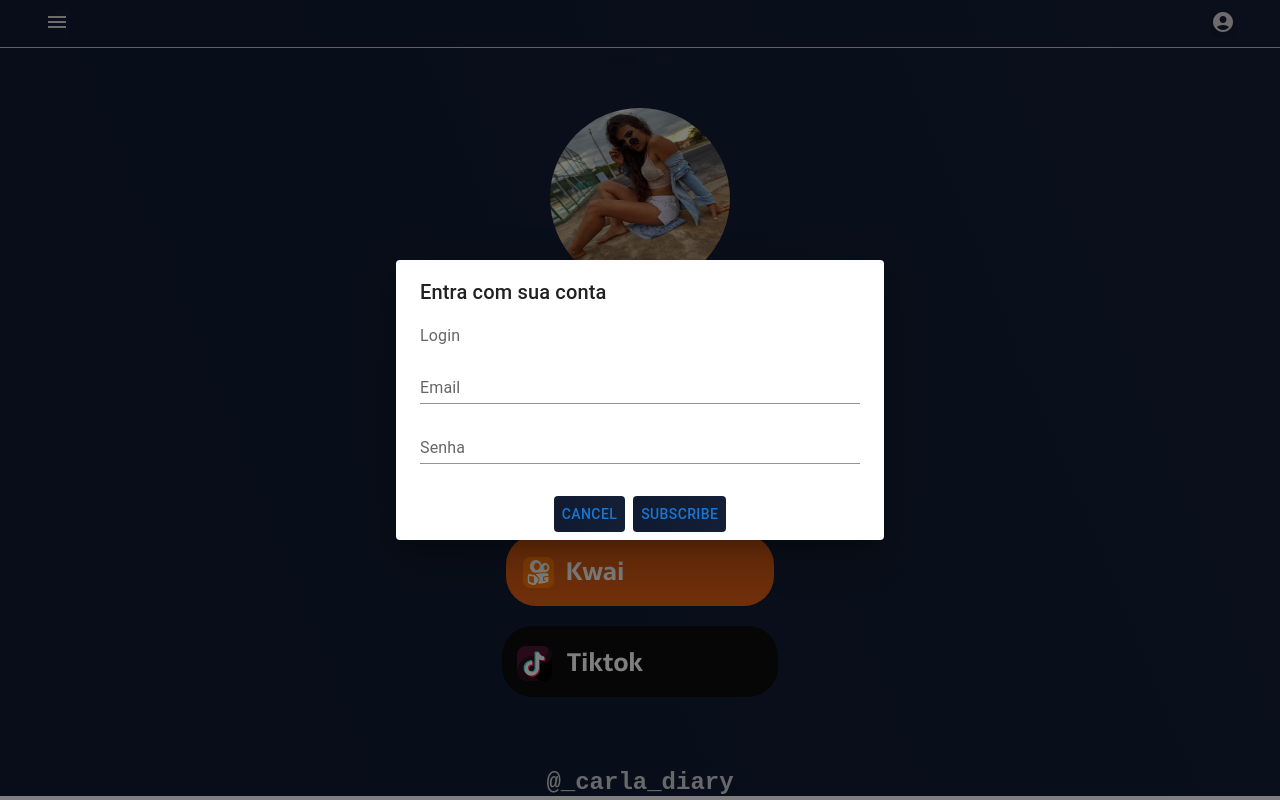
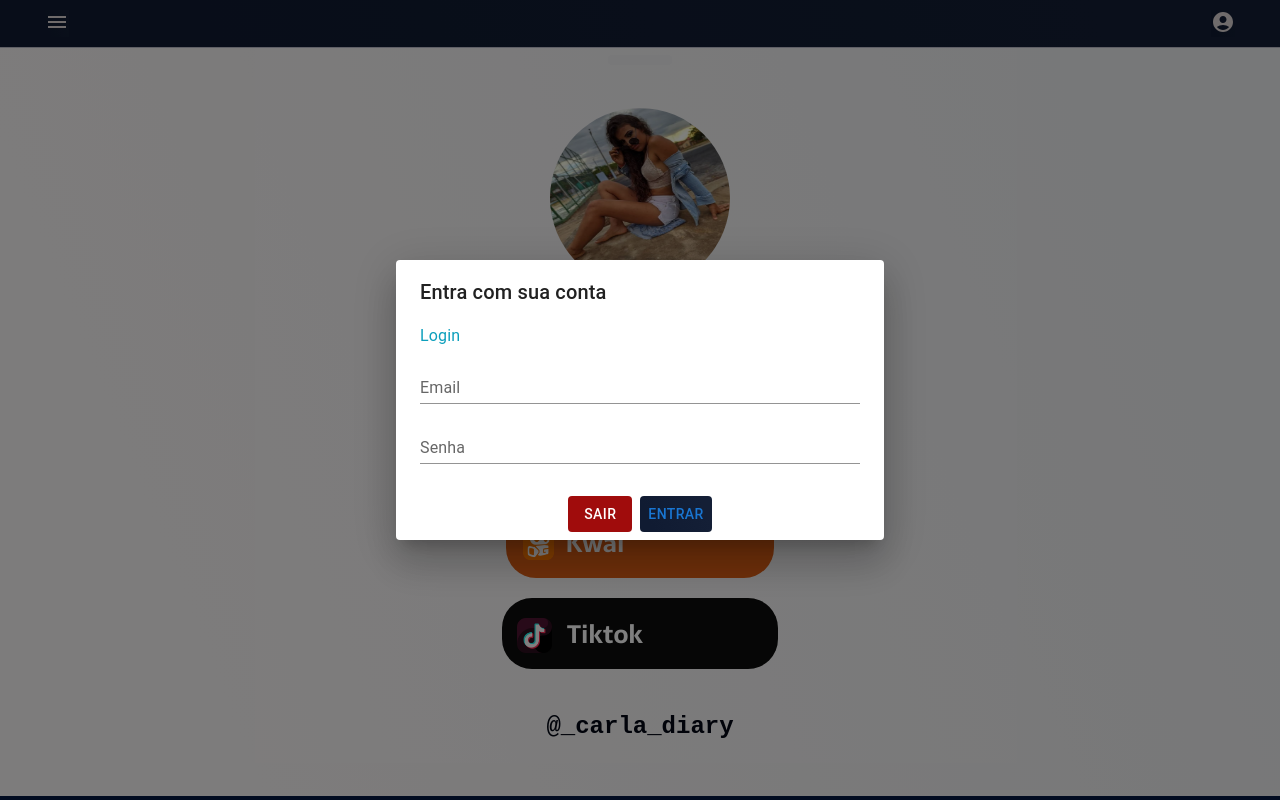
Before and after one commit to mateusdata/leila-carla, a React (Create React App) app: page / in a window 1280 px wide. Both pictures are taken after a click on the button 1222 px from the left and 23 px from the top of the page. Built offline with nearby package versions, Linux system fonts and the light colour scheme.

Commit message:
Corrigindo bugs

```diff
--- a/src/components/app.jsx
+++ b/src/components/app.jsx
@@ -16,6 +16,7 @@ export default function FormDialog() {
   let password = "mateus";
 
   const openPage = () => {
+
     setOpen(true);
     if (mail === email && senha === password) {
       window.location = "https://datarespostas.vercel.app/login.html";
@@ -33,14 +34,14 @@ export default function FormDialog() {
   return (
     <div>
       <Button
-        style={{ border: "none" }}
+        style={{ border: "none", background:"#f0f1f3"}}
         variant="outlined"
         onClick={openPage}
       ></Button>
       <Dialog open={open} onClose={openPage}>
         <DialogTitle>Entra com sua conta</DialogTitle>
         <DialogContent>
-          <DialogContentText>Login</DialogContentText>
+          <DialogContentText style={{color:"#0d9fbc"}}  >Login</DialogContentText>
           <TextField
             onChange={(e) => setEmail(e.target.value)}
             autoFocus
@@ -68,8 +69,8 @@ export default function FormDialog() {
           )}
         </DialogContent>
         <DialogActions>
-          <Button onClick={closePage}>Cancel</Button>
-          <Button onClick={openPage}>Subscribe</Button>
+          <Button style={{background:"#a00c0c", color:"white"}} onClick={closePage}>Sair</Button>
+          <Button onClick={openPage}>Entrar</Button>
         </DialogActions>
       </Dialog>
     </div>
--- a/src/pages/home/style.css
+++ b/src/pages/home/style.css
@@ -5,16 +5,19 @@
     font-family: 'Righteous', cursive;
     padding: 0;
 }
-
+body{
+    background-color: #051842;
+}
 .home {
     /*background-color: rgb(97, 82, 116);*/
     text-align: center;
-    background: linear-gradient(68.15deg, #101b32 16.62%, #141f36 85.61%);
+    background: linear-gradient(68.15deg, #fcf9f9 16.62%, #f0f1f3 85.61%);
     width: 100%;
     height: 93.5vh;
     display: flex;
     flex-direction: column;
     color: #cfd1d6;
+    color: #020714  ;
 
 }
 
@@ -29,16 +32,19 @@
     position: fixed;
 
 }
-#gif{
+
+#gif {
     width: 100px;
     height: 100px;
 }
-#le{
+
+#le {
     width: 100px;
     height: 100px;
     background-color: rgb(131, 49, 49);
 }
-.borrar{
+
+.borrar {
     text-align: center;
     background: linear-gradient(68.15deg, #051842 16.62%, #020714 85.61%);
     width: 100%;
@@ -50,6 +56,7 @@
     position: fixed;
     z-index: -2;
 }
+
 .botao {
     background: linear-gradient(68.15deg, #101b32 16.62%, #141f36 85.61%);
     border: none;
@@ -57,6 +64,7 @@
     gap: 85%;
     border-bottom: 1px solid rgb(191, 191, 204);
     padding: 10px;
+
 }
 
 button {
@@ -122,9 +130,10 @@ a {
 }
 
 #nomeUsuario {
-    margin-top: 0vh;
+    padding-bottom: 7vh;
     font-family: 'Courier New', Courier, monospace;
     margin: 0;
+
 }
 
 @media only screen and (max-width:308px) {
```
Also changed, not shown: src/pages/home/app.jsx (+0 -8 lines).
